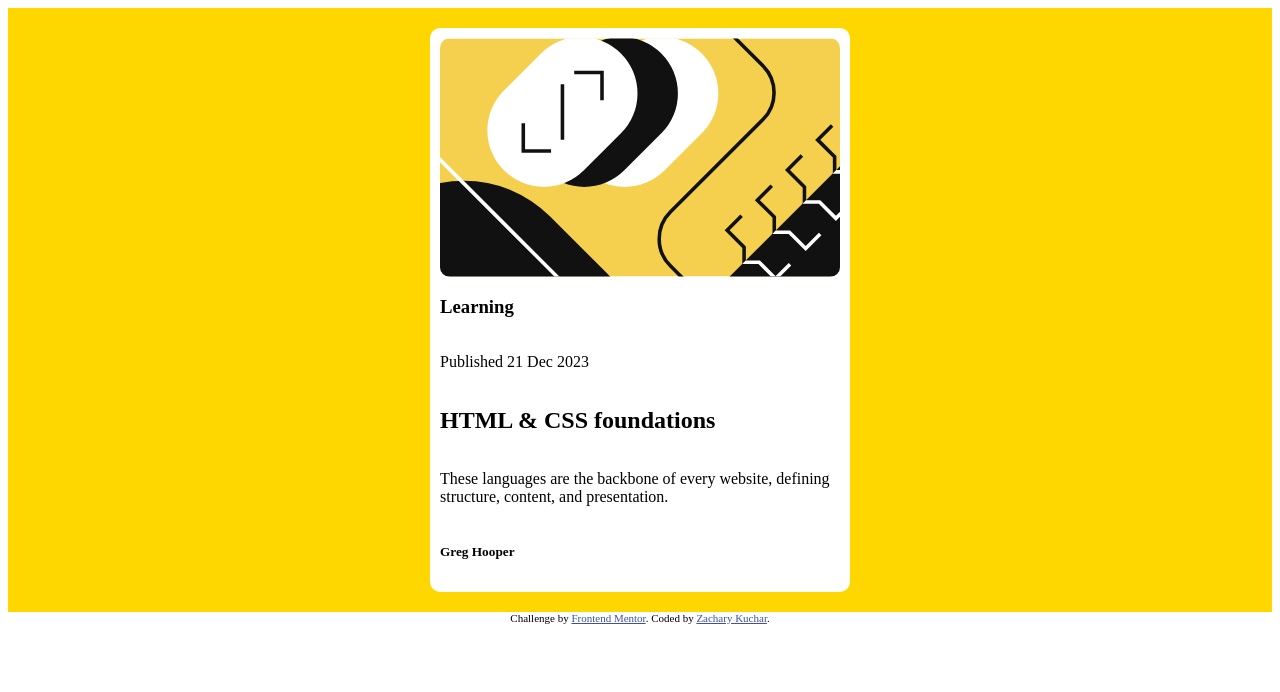
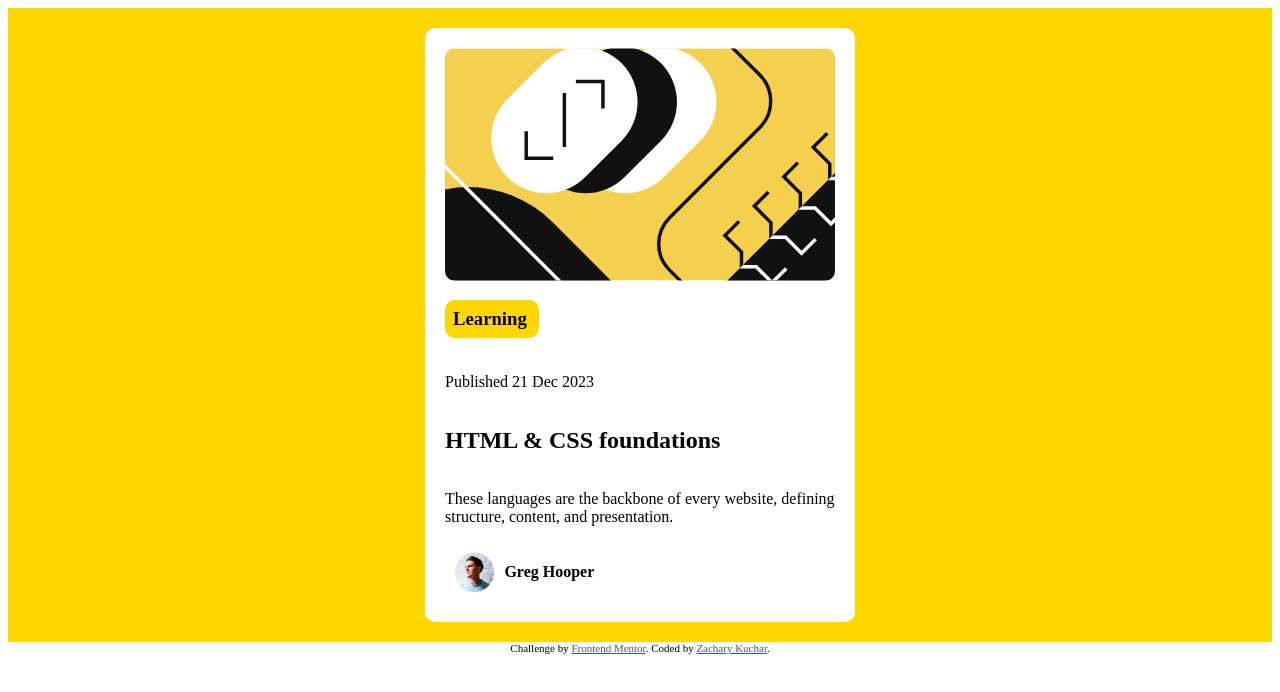
Before and after one commit to kucharze/FrontendMentor_BlogPreviewCard, a plain HTML site: page index.html in a window 1280 px wide. Drawn offline with Linux system fonts and the light colour scheme.

Commit message:
Added image and additional styling

```diff
--- a/index.html
+++ b/index.html
@@ -33,13 +33,27 @@
         background-color: white;
         display: flex;
         flex-direction: column;
-        width: 400px;
-        padding: 10px;
+        width: 390px;
+        padding: 20px;
         margin: 20px;
+        border-radius: 10px;
+      }
+      .Learning {
+        background-color: gold;
+        width: 78px;
+        padding: 8px;
         border-radius: 10px;
       }
       .illistration {
         border-radius: 10px;
+      }
+      .profile {
+        display: flex;
+        align-items: center;
+      }
+      .pic {
+        margin: 10px;
+        height: 40px;
       }
     </style>
   </head>
@@ -51,14 +65,17 @@
           src="assets/images/illustration-article.svg"
           alt="illistration"
         />
-        <h3>Learning</h3>
+        <h3 class="Learning">Learning</h3>
         <p>Published 21 Dec 2023</p>
         <h2>HTML & CSS foundations</h2>
         <p>
           These languages are the backbone of every website, defining structure,
           content, and presentation.
         </p>
-        <h5>Greg Hooper</h5>
+        <div class="profile">
+          <img class="pic" src="assets/images/image-avatar.webp" alt="" />
+          <h4>Greg Hooper</h4>
+        </div>
       </div>
     </div>
 
```
